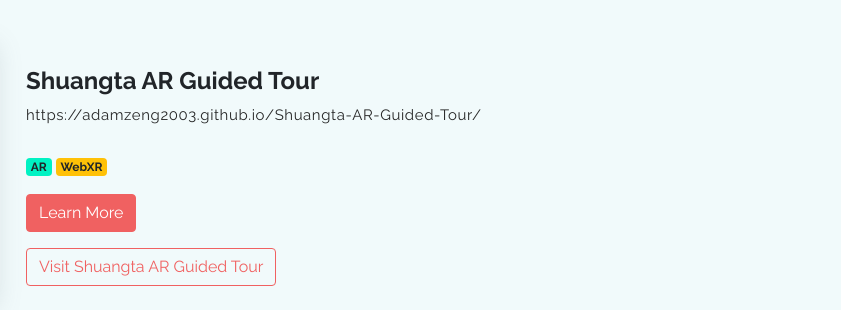
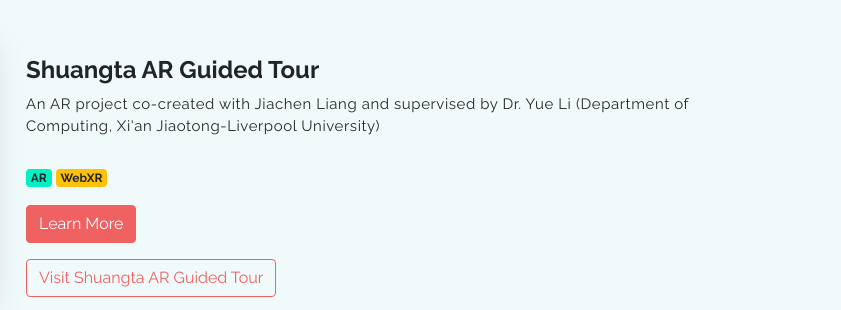
Before and after one commit to AdamZENG2003/Official-Website, a plain HTML site: page index.html in a window 1280 px wide. Shown: the part 1795-2105 px from the top of the page, 439-1280 px from the left. Drawn offline with Linux system fonts and the light colour scheme.

Commit message:
Add files via upload

```diff
--- a/index.html
+++ b/index.html
@@ -135,6 +135,7 @@
                         </span>
                     </a>
                 </div>
+                <p></p>
                 <div class="col-lg-4">
                     <a href="javascript:void(0)" class="card border-0 text-dark">
                         <img width="300" height="220" class="card-img-top" src="assets/imgs/vr.png" alt="Download free bootstrap 4 landing page, free boootstrap 4 templates, Download free bootstrap 4.1 landing page, free boootstrap 4.1.1 templates, ollie Landing page">
@@ -164,7 +165,7 @@
                 </div>
                 <div class="txt-wrapper">
                     <h4 class="blog-title">Shuangta AR Guided Tour</h4>
-                    <p>https://adamzeng2003.github.io/Shuangta-AR-Guided-Tour/</p>
+                    <p>An AR project co-created with Jiachen Liang and supervised by Dr. Yue Li (Department of Computing, Xi'an Jiaotong-Liverpool University)</p>
                     <a class="badge badge-success">AR</a>
                     <a class="badge badge-warning">WebXR</a>
                     <p></p>
```
